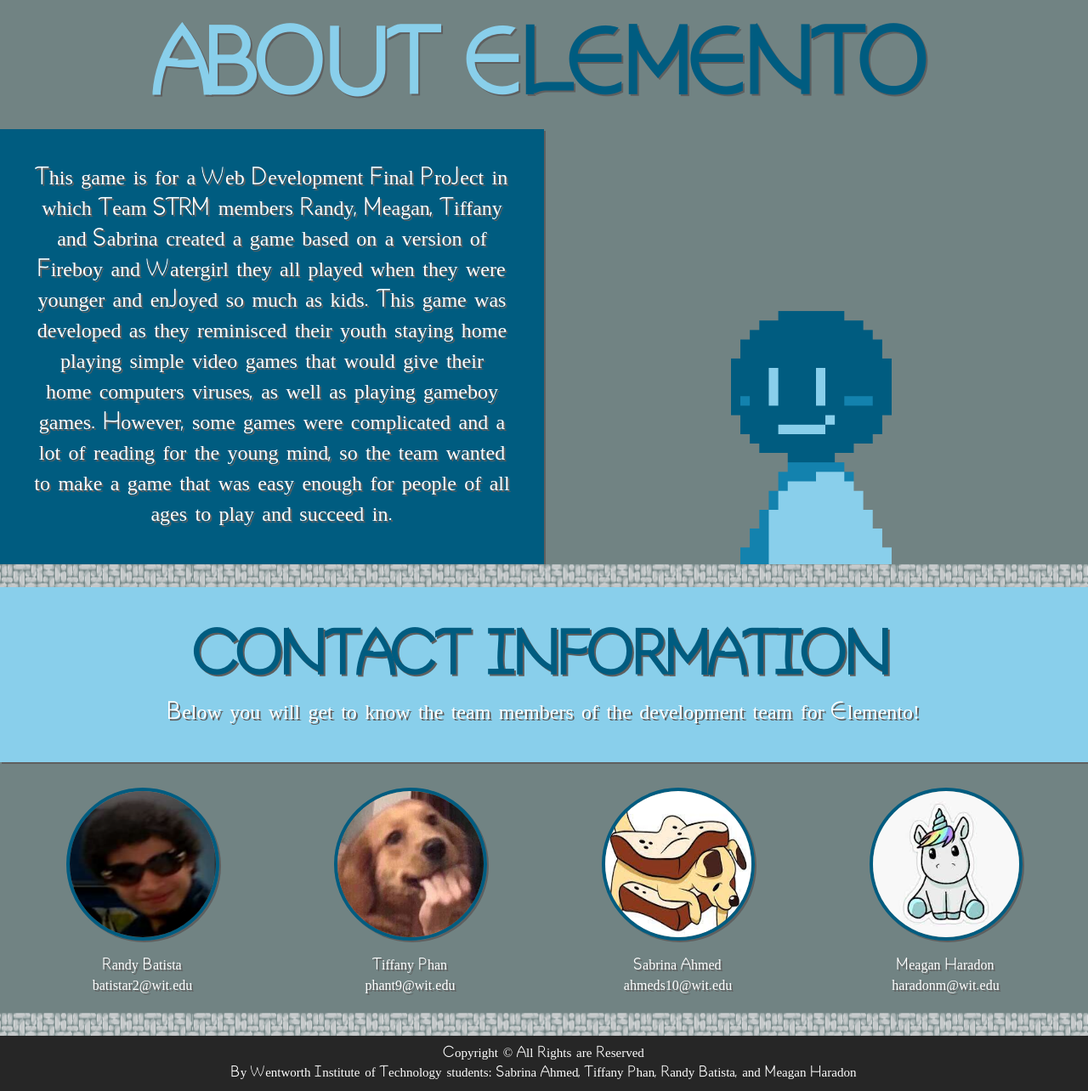
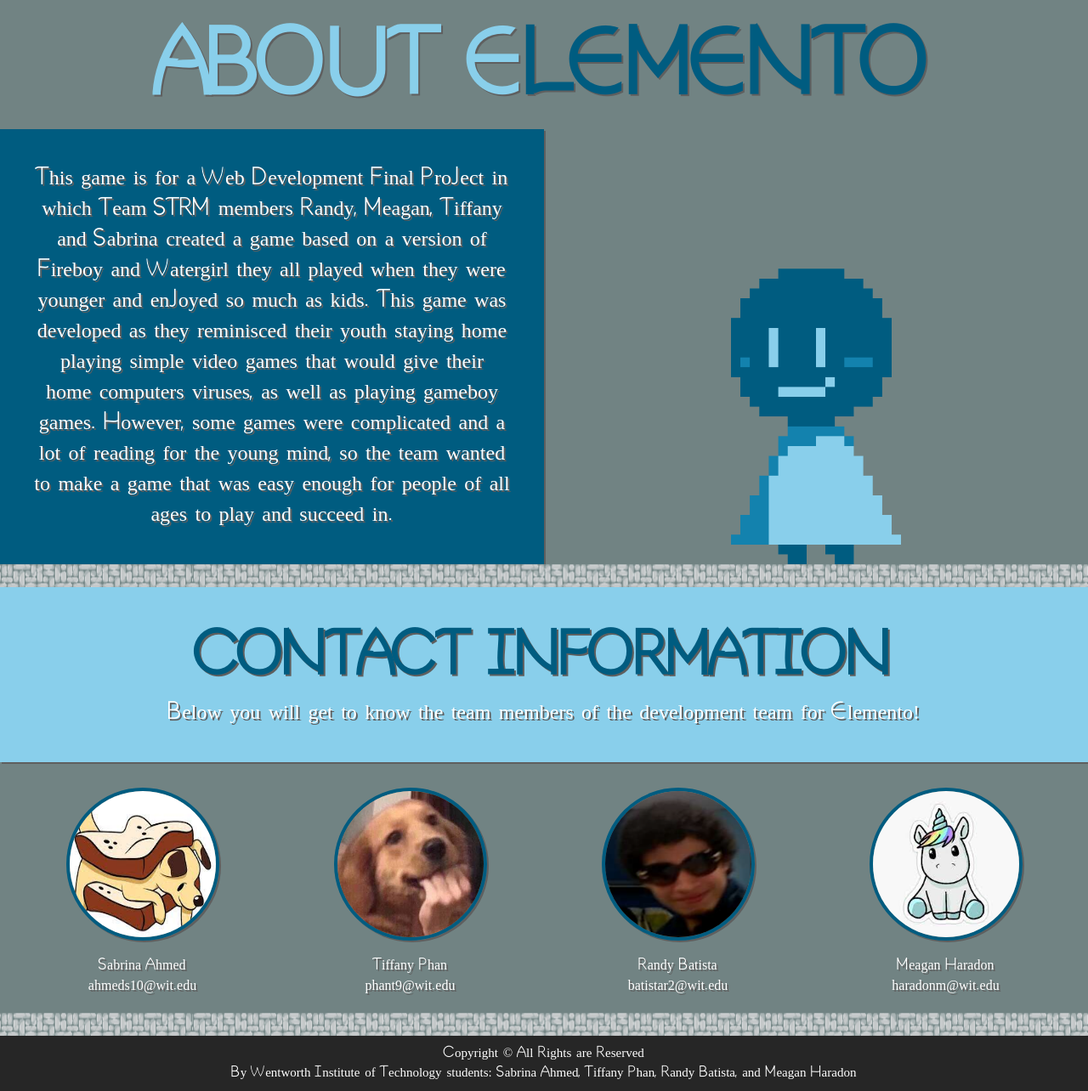
Before and after one commit to haradonmatwit/Elemento, a website: page About.html in a window 1280 px wide. Shown: the part 293-1577 px from the top of the page at 85% size. Drawn offline with Linux system fonts and the light colour scheme.

Commit message:
More updates

```diff
--- a/About.html
+++ b/About.html
@@ -82,11 +82,10 @@
 
 		<section class="profile-section">
 			<div class="profile">
-				<img src="./img/about/discoRandy.png" alt="picture goes here">
-
+				<img src="./img/about/dogSandwich.jpg" alt="picture goes here">
 				<p class="center">
-					<p>Randy Batista</p>
-					<p>batistar2@wit.edu </p>
+					<p>Sabrina Ahmed</p>
+					<p>ahmeds10@wit.edu</p>
 				</p>
 			</div>
 
@@ -99,10 +98,11 @@
 			</div>
 
 			<div class="profile">
-				<img src="./img/about/dogSandwich.jpg" alt="picture goes here">
+				<img src="./img/about/discoRandy.png" alt="picture goes here">
+
 				<p class="center">
-					<p>Sabrina Ahmed</p>
-					<p>ahmeds10@wit.edu</p>
+					<p>Randy Batista</p>
+					<p>batistar2@wit.edu </p>
 				</p>
 			</div>
 
--- a/css/aboutStyles.css
+++ b/css/aboutStyles.css
@@ -34,8 +34,8 @@
 }
 
 .logo-img-desc {
-	align-self: center;
-	margin-bottom: -150px;
+	/* align-self: center; */
+	margin-bottom: -60px;
 	width: 200px;
 }
 
```
Also changed, not shown: package.json (+6 -2 lines), server.js (+13 -4 lines), 1 other file.
